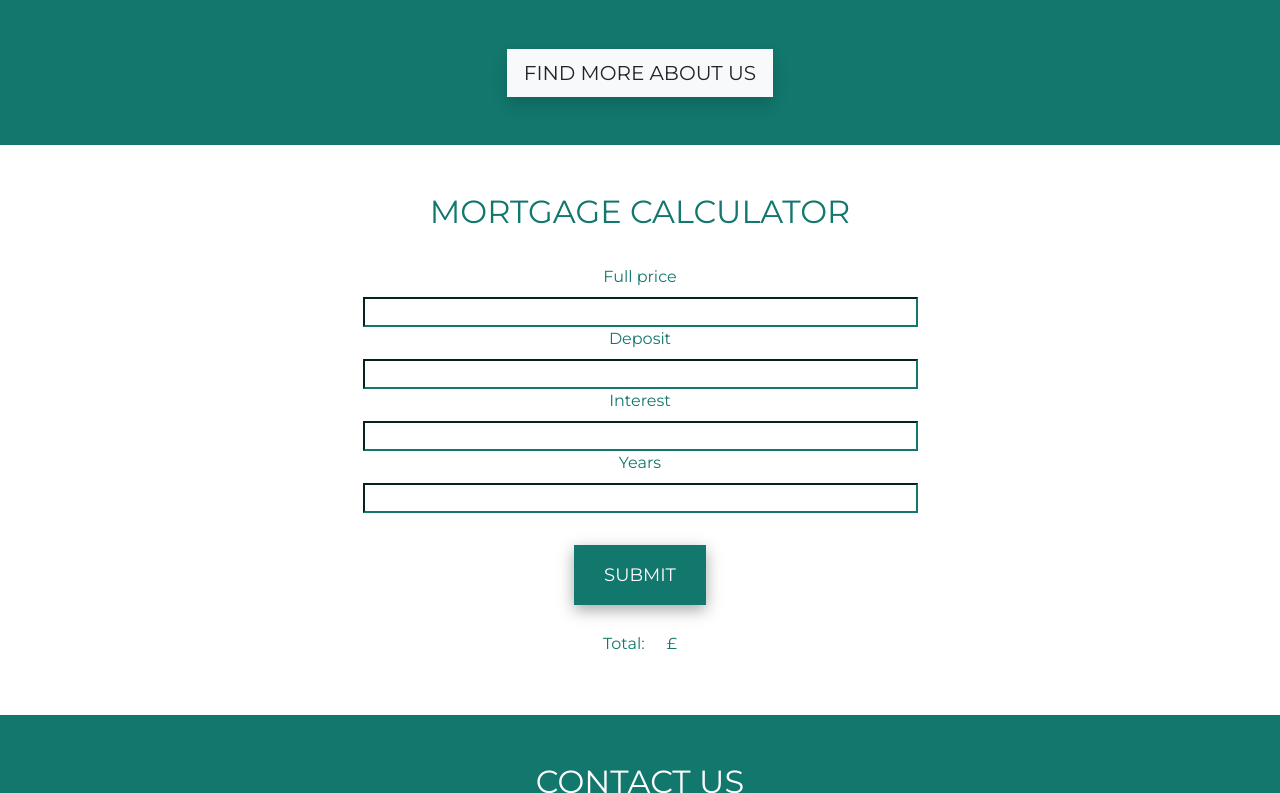
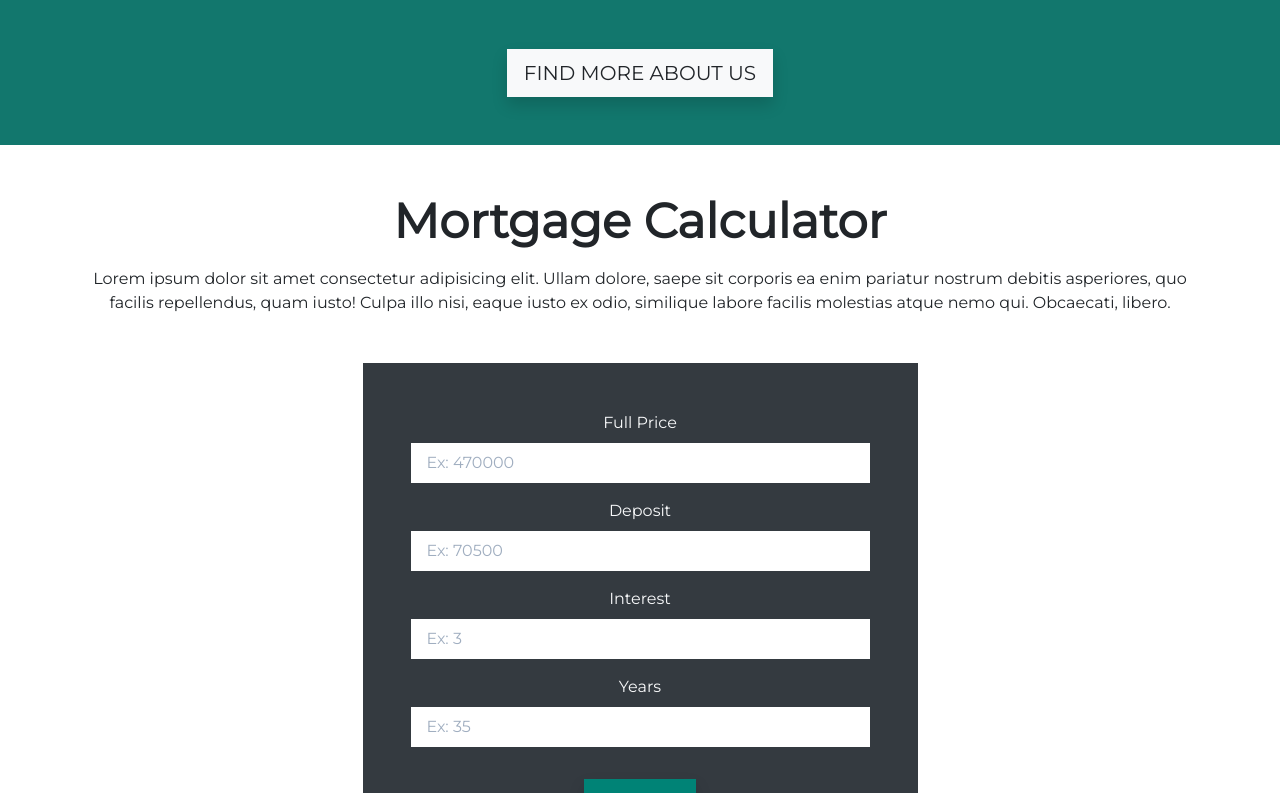
Before and after one commit to Ionut-Cora/koras-estates-agency, a React (Create React App) app: page /#/ in a window 1280 px wide. Shown: the part 2007-2800 px from the top of the page. Built offline with nearby package versions, Linux system fonts and the light colour scheme.

Commit message:
mortgage calculator component style change

```diff
--- a/src/components/MortgageCalculator/MortgageCalculator.css
+++ b/src/components/MortgageCalculator/MortgageCalculator.css
@@ -1,53 +1,49 @@
-
-.mortgage-section {
-    padding: 3rem 0;
-}
 
 .mortgage-section h2 {
-    margin-bottom: 3%;
-    color: #12776d;
-    text-transform: uppercase;
+    font-size: 3rem;
 }
 
 #calculator-form {
-    display: flex;
-    flex-direction: column;
-    align-items: center;
+    width: 50%;
 }
 
-#calculator-form label {
-    color: #12776d;
+#calculator-form input {
+    height: 2.5rem;
 }
 
-#calculator-form .calculator-input {
-    width: 50%;
-    border-color: #12776d;
-    color: #12776d;
+#calculator-form input:focus {
+    outline: none;
+}
+
+#calculator-form input::placeholder {
+    color: #a0aec0;
 }
 
 #calculator-form #calculator-submit {
-    border-radius: 0%;
-    background-color: #12776d;
-    color: #fff;
-    text-transform: uppercase;
-    border: none;
-    font-size: 1.125rem;
-    padding: 17px 30px 16px;
-    box-shadow: rgba(0, 0, 0, 0.35) 0px 5px 15px;
-    margin-top: 2rem;
-    margin-bottom: 1rem;
+    background-color: #008376;
 }
 
 #calculator-form #calculator-submit:hover {
-    background-color: #008376;
+    background-color: #e2e6ea;
+    color: #212529;
 }
 
 #calculator-result {
-    display: flex;
-    justify-content: center;
+    background-color: #FFFFFF;
 }
 
-#calculator-result p {
-    margin: 1%;
-    color: #12776d;
+@media only screen and (max-width: 992px) {
+    #calculator-form {
+        width: 75%;
+    }
 }
+
+@media only screen and (max-width: 576px) {
+    #calculator-form {
+        width: 100%;
+    }
+
+    .mortgage-section h2 {
+        font-size: 2.5rem;
+    }
+}
--- a/src/components/MortgageCalculator/MortgageCalculator.jsx
+++ b/src/components/MortgageCalculator/MortgageCalculator.jsx
@@ -1,4 +1,5 @@
 import React from 'react';
+import Button from 'react-bootstrap/Button';
 import './MortgageCalculator.css';
 
 class MortgageCalculator extends React.Component {
@@ -9,7 +10,7 @@ class MortgageCalculator extends React.Component {
             deposit: '',
             interest: '',
             years: '',
-            total: ''
+            total: '0'
         }
     }
 
@@ -50,23 +51,38 @@ class MortgageCalculator extends React.Component {
 
     render() {
         return(
-            <div className="mortgage-section container">
-                <h2>Mortgage Calculator</h2>
-                <form id="calculator-form" onSubmit={(event) => this.handleTotal(event)} >
-                    <label htmlFor="full-price">Full price</label>
-                    <input className="calculator-input" type="number" name="full-price" onChange={(event) => this.handleFullPrice(event)} required />
-                    <label htmlFor="deposit">Deposit</label>
-                    <input className="calculator-input" type="number" name="deposit" onChange={(event) => this.handleDeposit(event)} required />
-                    <label htmlFor="interest">Interest</label>
-                    <input className="calculator-input" type="number" name="interest" onChange={(event) => this.handleInterest(event)} required />
-                    <label htmlFor="years">Years</label>
-                    <input className="calculator-input" type="number" name="years" onChange={(event) => this.handleYears(event)} required />
-                    <input id="calculator-submit" type="submit" />
+            <div className="mortgage-section container d-flex flex-column align-items-center py-5">
+                <h2 className='text-capitalize mb-3'>
+                    <strong>Mortgage calculator</strong>
+                </h2>
+                <p className='mb-5'>Lorem ipsum dolor sit amet consectetur adipisicing elit. Ullam dolore, saepe sit corporis ea enim pariatur nostrum debitis asperiores, quo facilis repellendus, quam iusto! Culpa illo nisi, eaque iusto ex odio, similique labore facilis molestias atque nemo qui. Obcaecati, libero.</p>
+                <form className='bg-dark text-light d-flex flex-column align-items-center p-5' id="calculator-form" onSubmit={(event) => this.handleTotal(event)} >
+                    <div className="mb-3 d-flex flex-column w-100">
+                        <label className='text-capitalize' htmlFor="full-price">Full price</label>
+                        <input className="w-100 border-0 px-3" type="number" name="full-price" placeholder='Ex: 470000' onChange={(event) => this.handleFullPrice(event)} required />
+                    </div>
+                    <div className="mb-3 d-flex flex-column w-100">
+                        <label htmlFor="deposit">Deposit</label>
+                        <input className="w-100 border-0 px-3" type="number" name="deposit" placeholder='Ex: 70500' onChange={(event) => this.handleDeposit(event)} required />
+                    </div>
+                    <div className="mb-3 d-flex flex-column w-100">
+                        <label htmlFor="interest">Interest</label>
+                        <input className="w-100 border-0 px-3" type="number" name="interest" placeholder='Ex: 3' onChange={(event) => this.handleInterest(event)} required />
+                    </div>
+                    <div className="mb-3 d-flex flex-column w-100">
+                        <label htmlFor="years">Years</label>
+                        <input className="w-100 border-0 px-3" type="number" name="years" placeholder='Ex: 35' onChange={(event) => this.handleYears(event)} required />
+                    </div>
+
+                    <Button id="calculator-submit" type="submit" className='rounded-0 border-0 text-uppercase mt-3 mb-4 shadow' variant='dark' size='lg'>Submit</Button>
+
+                    <div className='w-100 d-flex flex-column flex-md-row justify-content-center align-items-center p-4 text-dark' id="calculator-result">
+                        <p className='mx-1 mb-0'>Result:</p>
+                        <p className='mx-1 mb-0'>
+                            <strong>£{this.state.total}</strong> per month
+                        </p>
+                    </div>
                 </form>
-                <div id="calculator-result">
-                    <p>Total:</p>
-                    <p>£{this.state.total}</p>
-                </div>
             </div>
         )
     }
```
